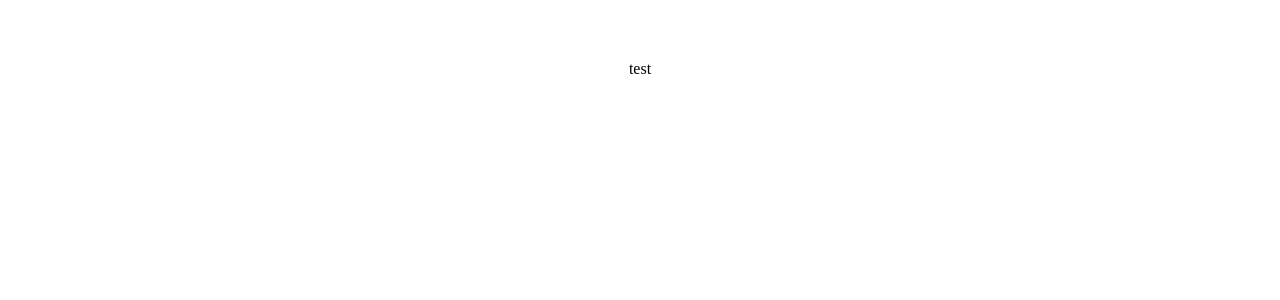
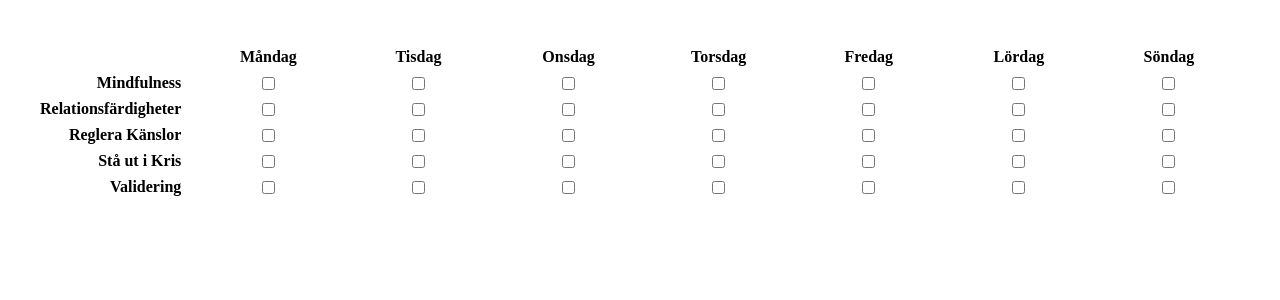
Before and after one commit to DoctorShammy/DBT, a React (Vite) app: page /kryssblad in a window 1280 px wide. Shown: the top 300 px of the page. Built offline with nearby package versions, Linux system fonts and the light colour scheme.

Commit message:
added checkboxes that are clickable

```diff
--- a/package.json
+++ b/package.json
@@ -12,7 +12,8 @@
   "dependencies": {
     "react": "^18.2.0",
     "react-dom": "^18.2.0",
-    "react-router-dom": "^6.10.0"
+    "react-router-dom": "^6.10.0",
+    "styled-components": "^5.3.10"
   },
   "devDependencies": {
     "@types/react": "^18.0.28",
--- a/src/componets/HomePage/HomePage.jsx
+++ b/src/componets/HomePage/HomePage.jsx
@@ -21,7 +21,7 @@ function HomePage(){
         <div>
           <p>Text här</p>
         </div>
-        <div classname="buttonbox">
+        <div className="buttonbox">
         <div>
             <Link to= "/kryssblad" className="buttonOne">
               Kryssblad
--- a/src/componets/Kryssblad/Kryssblad.css
+++ b/src/componets/Kryssblad/Kryssblad.css
@@ -0,0 +1,35 @@
+.Grid {
+    display: grid;
+    grid-template-columns: auto repeat(7, 1fr);
+    grid-template-rows: repeat(4, auto);
+    gap: 8px;
+    align-items: center;
+  }
+
+  .Header {
+    /* grid-column: 2 / -1; */
+    font-weight: bold;
+    text-align: center;
+  }
+
+  .Topic {
+    font-weight: bold;
+    text-align: right;
+    padding-right: 8px;
+  }
+
+  .CheckboxWrapper {
+    display: flex;
+    justify-content: center;
+    align-items: center;
+  }
+
+  .Checkbox {
+    border-color: black;
+    margin: 0;
+  }
+
+  .daysOfWeek {
+    text-align: center;
+    font-weight: bold;
+  }
--- a/src/componets/Kryssblad/Kryssblad.jsx
+++ b/src/componets/Kryssblad/Kryssblad.jsx
@@ -1,29 +1,98 @@
-import React from "react";
+import React, { useState} from "react";
 import "./Kryssblad.css"
+import styled from 'styled-components';
 
-function Kryssblad(){
-    return(
-        <>
-        <div className="mindfullness">
-         <p>test</p>
-        </div>
+const Grid = styled.div`
+display: grid;
+grid-template-columns: auto repeat(7, 1fr);
+grid-template-rows: repeat(4, auto);
+gap: 8px;
+align-items: center;
+`;
 
-        <div className="relation">
+const Header = styled.div`
+grid-column: 2 / -1;
+    font-weight: bold;
+    text-align: center;
+`;
+const Topic = styled.div`
+  grid-column: 1/2;
+  rid-row: ${(props) => props.row};
+  font-weight: bold;
+  text-align: right;
+  padding-right: 8px;
 
-        </div>
+`;
+const CheckboxWrapper = styled.div`
+    display: flex;
+    justify-content: center;
+    align-items: center;
+    `;
+ const Checkbox =styled.input`
+    margin: 0;
+    `;
 
-        <div className="reglerakänslor">
+// const Kryssblad = () => {
+    // const topics = ['Mindfulness', 'Relationsfärdigheter', 'Reglera Känslor', 'Stå ut i Kris', 'Validering'];
+    // const daysOfWeek = ['Måndag', 'Tisdag', 'Onsdag', 'Torsdag', 'Fredag', 'Lördag', 'Söndag'];
 
-        </div>
+    // const [checked, setChecked] = useState({});
 
-        <div className="krisfärdigheter">
+    // const handleCheckboxChange = (event) => {
+    //   const { name, checked } = event.target;
+    //   setChecked((prevState) => ({ ...prevState, [name]: checked }));
+    // };
+    const Kryssblad = () => {
+        const topics = [
+          "Mindfulness",
+          "Relationsfärdigheter",
+          "Reglera Känslor",
+          "Stå ut i Kris",
+          "Validering",
+        ];
+        const daysOfWeek = ["Måndag", "Tisdag", "Onsdag", "Torsdag", "Fredag", "Lördag", "Söndag"];
 
-        </div>
+        const [checked, setChecked] = useState(
+          topics.reduce((acc, cur) => {
+            daysOfWeek.forEach((day) => {
+              acc[`${cur}-${day}`] = false;
+            });
+            return acc;
+          }, {}) //Creates an object with a property for each combination of topic and day of the week, with the initial value of false for each one.
+        );
 
-        <div className="validering">
+        const handleCheckboxChange = (event) => {
+          const { name, checked } = event.target;
+          setChecked((prevState) => ({ ...prevState, [name]: checked }));
+        };
 
-        </div>
-        </>
-    )
-}
+    return (
+       <Grid>
+          { <Header></Header> }
+          {daysOfWeek.map((day, index) => (
+            <div
+            key={day}
+            style={{textAlign: "center", fontWeight: "bold", gridColumn: index + 2 }}>
+            {day}
+            </div>
+
+    ))}
+          {topics.map((topic, index) => (
+            <React.Fragment key={topic}>
+              <Topic row={index +2}>{topic}</Topic>
+              {daysOfWeek.map((day, index) => (
+                <CheckboxWrapper key={`${topic}-${day}`}>
+                  <Checkbox type="checkbox"
+                  name={`${topic}-${day}`}
+                  checked={checked[`${topic}-${day}`]}
+                  onChange={handleCheckboxChange} />
+                </CheckboxWrapper>
+              ))}
+            </React.Fragment>
+          ))}
+        </Grid>
+      );
+  };
+
+
 export default Kryssblad
```
Also changed, not shown: 1 other file (tests, documents, lock files or other folders).
